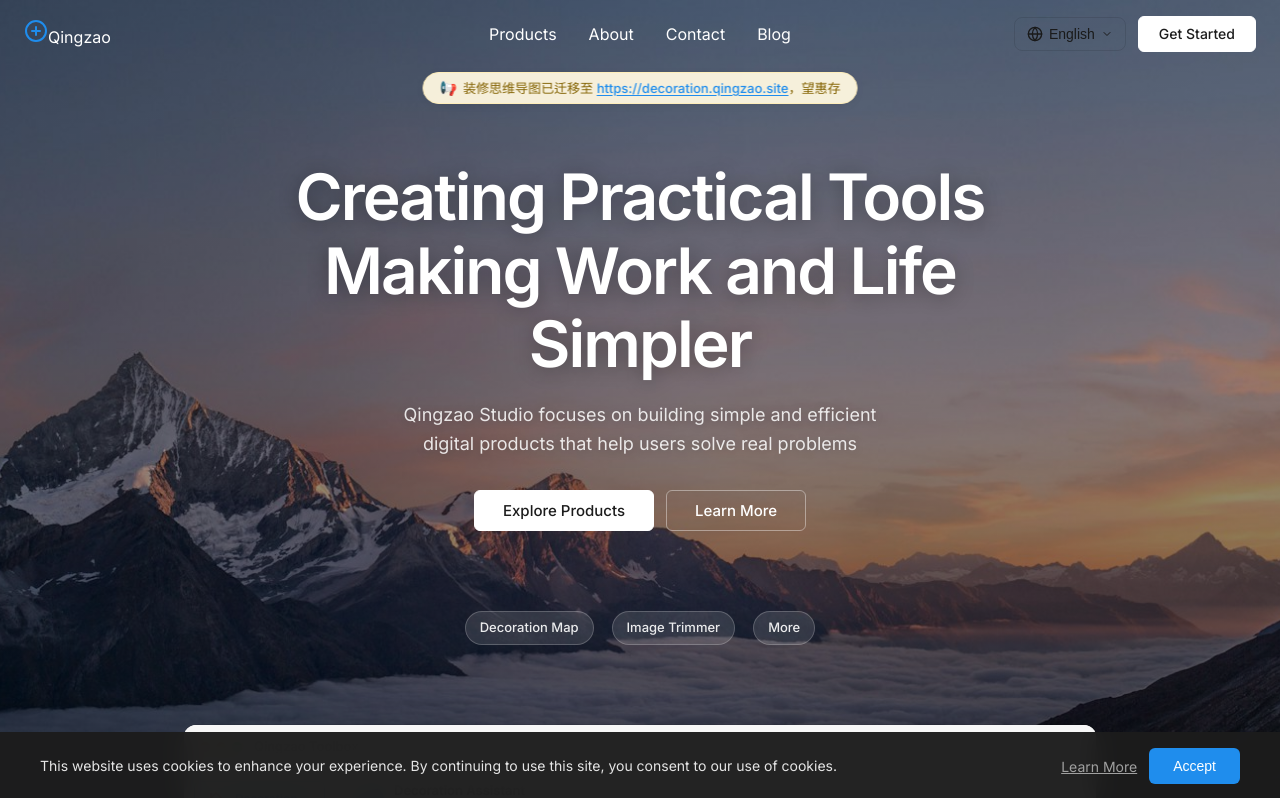
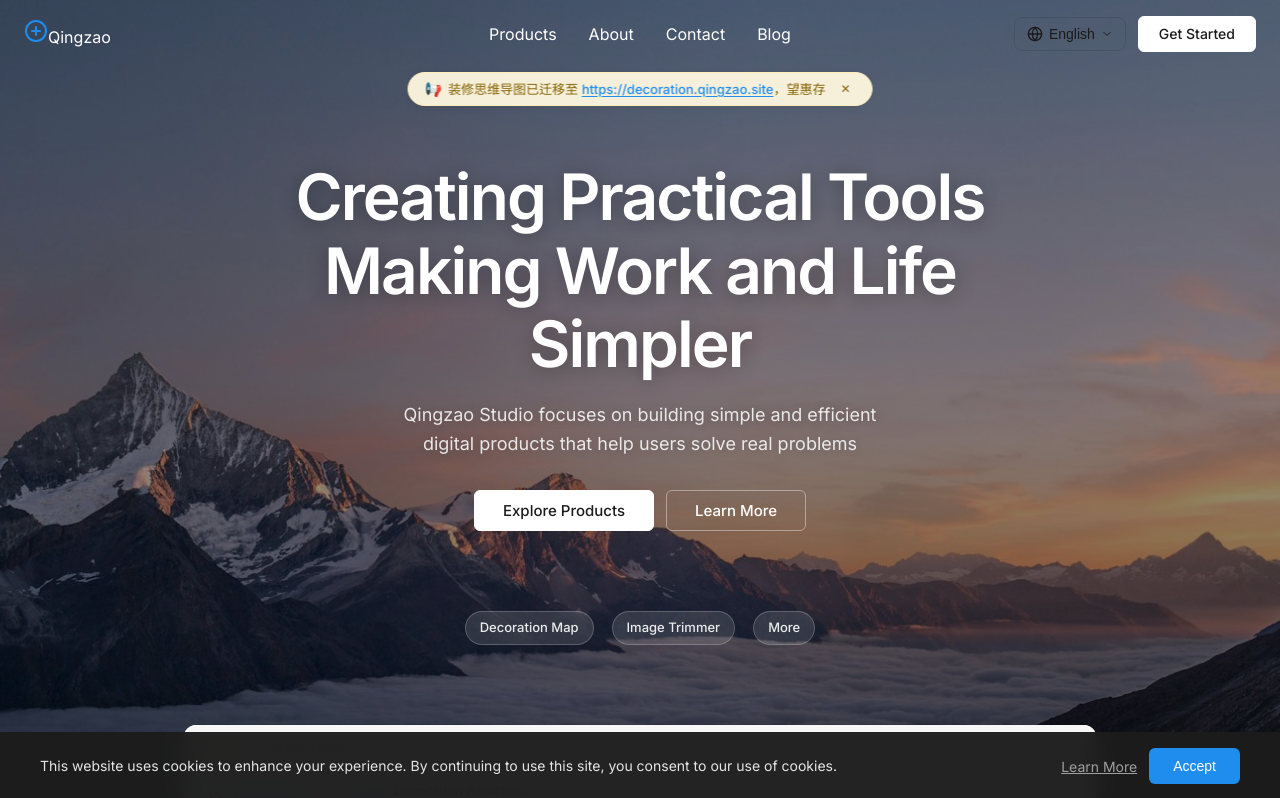
Before and after one commit to qingzaobashen/qingzao-homepage, a React (Vite) app: page / in a window 1280 px wide. Shown: the top 798 px of the page. Built offline with nearby package versions, Linux system fonts and the light colour scheme.

Commit message:
为公告横幅添加关闭按钮，状态通过 localStorage 记忆

```diff
--- a/src/components/AnnouncementBanner.css
+++ b/src/components/AnnouncementBanner.css
@@ -60,6 +60,36 @@
   color: #0068c9;
 }
 
+/* 关闭按钮 */
+.announcement-close {
+  display: inline-flex;
+  align-items: center;
+  justify-content: center;
+  width: 20px;
+  height: 20px;
+  margin-left: 4px;
+  padding: 0;
+  background: transparent;
+  border: none;
+  border-radius: 50%;
+  color: #856404;
+  font-size: 12px;
+  line-height: 1;
+  cursor: pointer;
+  flex-shrink: 0;
+  transition: background 0.2s ease, color 0.2s ease;
+}
+
+.announcement-close:hover {
+  background: rgba(133, 100, 4, 0.15);
+  color: #5c4503;
+}
+
+.announcement-close:focus-visible {
+  outline: 2px solid #1f8ded;
+  outline-offset: 1px;
+}
+
 /* 小屏幕：内容可能太长，允许换行并稍微缩小 */
 @media (max-width: 600px) {
   .announcement-banner {
--- a/src/components/AnnouncementBanner.jsx
+++ b/src/components/AnnouncementBanner.jsx
@@ -1,12 +1,33 @@
-import React from 'react'
+import React, { useState, useEffect } from 'react'
 import './AnnouncementBanner.css'
 
 /**
  * 公告横幅组件
  * 显示顶部公告信息，包含小喇叭图标和可点击链接
+ * 用户点击关闭按钮后会隐藏，并通过 localStorage 记忆关闭状态
  * 用于通知用户产品迁移等重要信息
  */
 function AnnouncementBanner() {
+  // 关闭状态：读取 localStorage，关闭后本次会话不再显示
+  const [isVisible, setIsVisible] = useState(() => {
+    try {
+      return localStorage.getItem('announcement-dismissed') !== 'true'
+    } catch {
+      return true
+    }
+  })
+
+  const handleClose = () => {
+    setIsVisible(false)
+    try {
+      localStorage.setItem('announcement-dismissed', 'true')
+    } catch {
+      // 忽略存储失败（隐私模式等）
+    }
+  }
+
+  if (!isVisible) return null
+
   return (
     <div className="announcement-banner" role="alert">
       <span className="horn-icon" aria-hidden="true">&#x1F4E2;</span>
@@ -22,6 +43,14 @@ function AnnouncementBanner() {
         </a>
         ，望惠存
       </span>
+      <button
+        className="announcement-close"
+        onClick={handleClose}
+        aria-label="关闭公告"
+        type="button"
+      >
+        &#x2715;
+      </button>
     </div>
   )
 }
```
